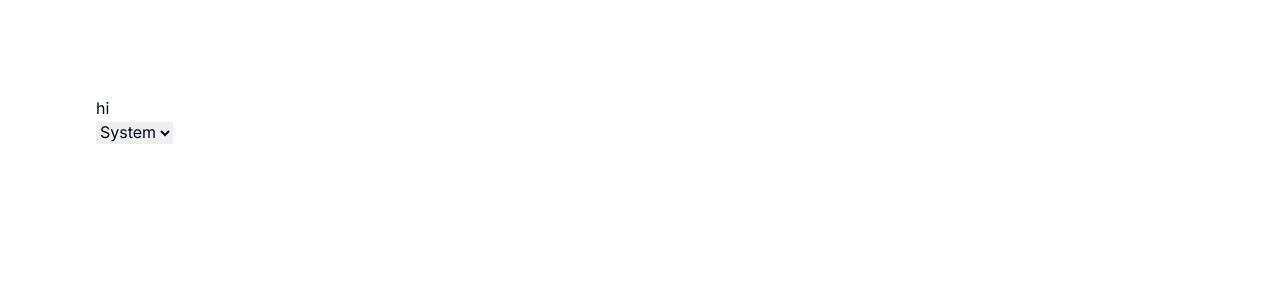
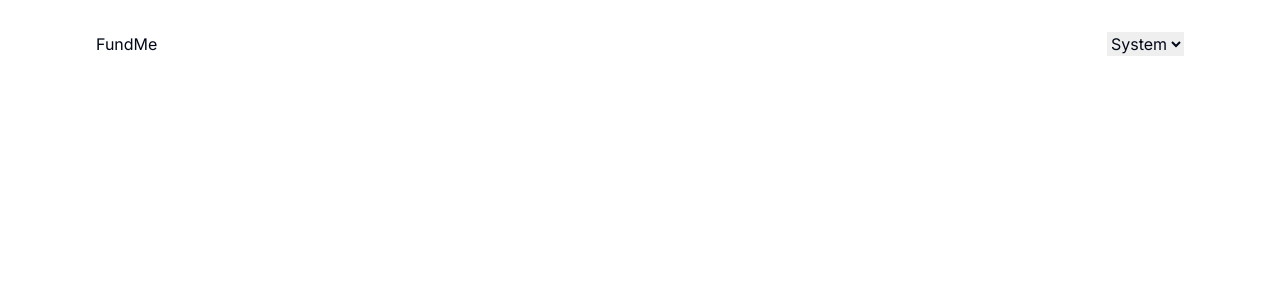
Before and after one commit to sanket-16/blockchain-fundraiser, a Next.js app: page / in a window 1280 px wide. Shown: the top 300 px of the page. Built offline with nearby package versions, Linux system fonts and the light colour scheme.

Commit message:
done for setup

```diff
--- a/src/pages/index.tsx
+++ b/src/pages/index.tsx
@@ -7,11 +7,13 @@ const inter = Inter({ subsets: ["latin"] });
 
 export default function Home() {
   return (
-    <main className={`flex min-h-screen flex-col p-24 ${inter.className} `}>
-      <div>hi</div>
-      <div>
+    <main
+      className={`flex  min-h-screen flex-col px-24 py-8 ${inter.className} `}
+    >
+      <nav className="flex flex-row justify-between">
+        <p>FundMe</p>
         <ThemeSwitch />
-      </div>
+      </nav>
     </main>
   );
 }
--- a/src/styles/globals.css
+++ b/src/styles/globals.css
@@ -11,7 +11,7 @@
     --card-foreground: 222.2 84% 4.9%;
     --popover: 0 0% 100%;
     --popover-foreground: 222.2 84% 4.9%;
-    --primary: 221.2 83.2% 53.3%;
+    --primary: 	222.1 34.5% 32.4%;
     --primary-foreground: 210 40% 98%;
     --secondary: 210 40% 96.1%;
     --secondary-foreground: 222.2 47.4% 11.2%;
@@ -34,7 +34,7 @@
     --card-foreground: 210 40% 98%;
     --popover: 222.2 84% 4.9%;
     --popover-foreground: 210 40% 98%;
-    --primary: 217.2 91.2% 59.8%;
+    --primary: 222.1 34.5% 32.4%;
     --primary-foreground: 222.2 47.4% 11.2%;
     --secondary: 217.2 32.6% 17.5%;
     --secondary-foreground: 210 40% 98%;
```
